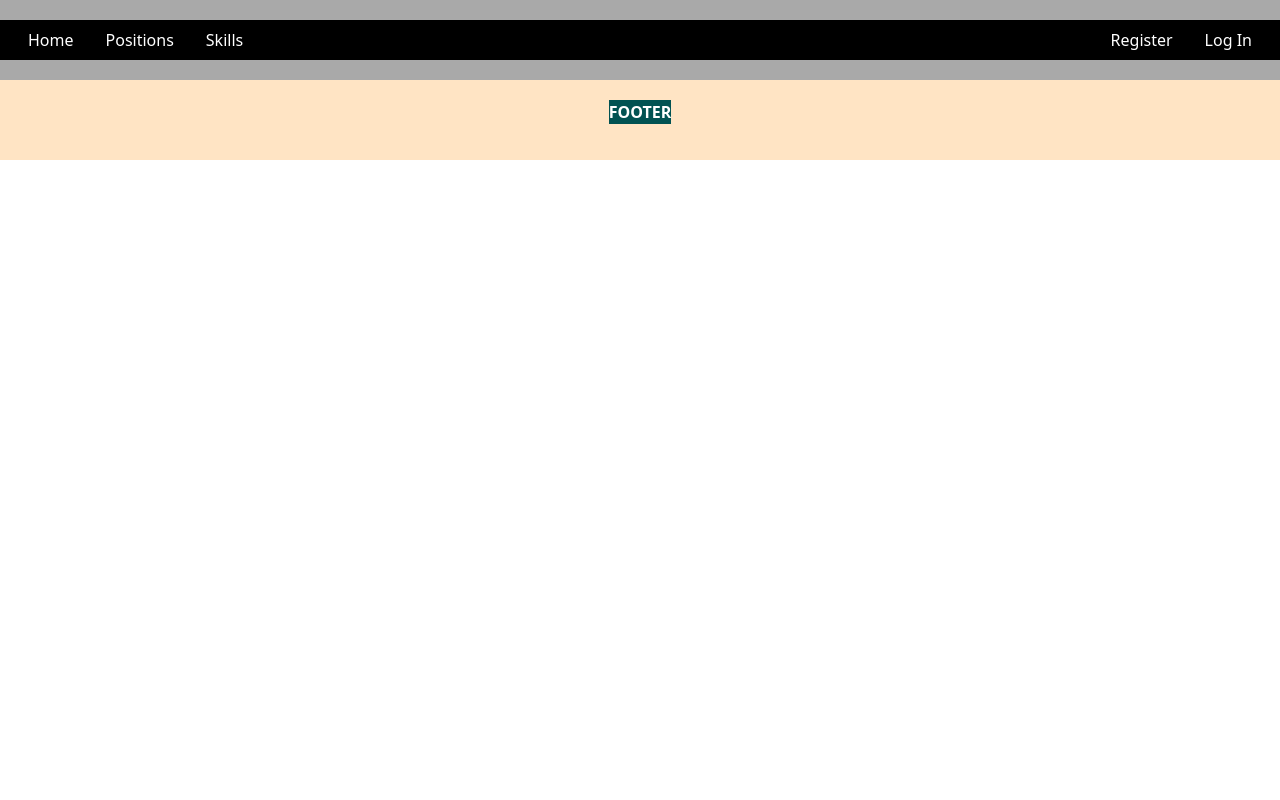
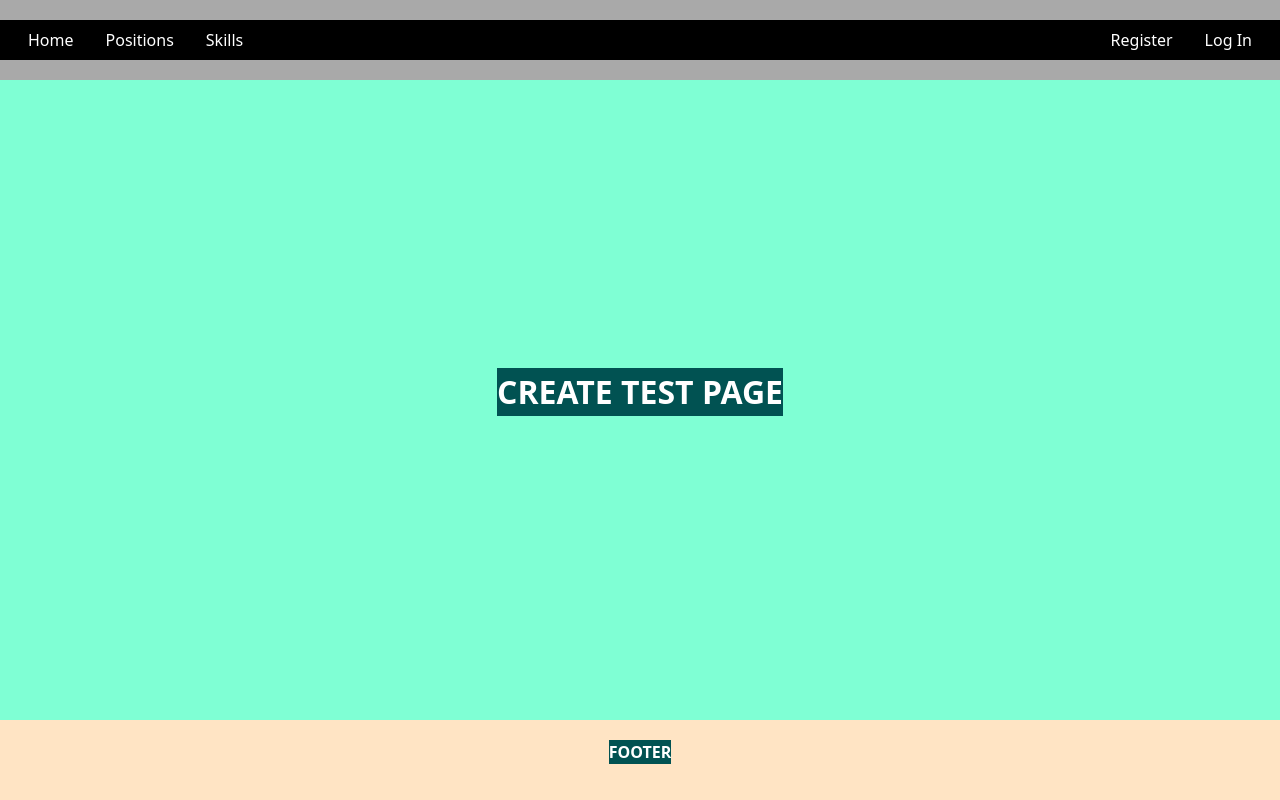
Before and after one commit to AntonioML-sc/Interview-platform-frontend, a React (Vite) app: page /test-create in a window 1280 px wide. Built offline with nearby package versions, Linux system fonts and the light colour scheme.

Commit message:
Feat(create): add create test container and route

```diff
--- a/src/App.jsx
+++ b/src/App.jsx
@@ -14,6 +14,7 @@ import RegisterCompany from './containers/Company/RegisterCompany/RegisterCompan
 import RegisterSkill from './containers/Skill/RegisterSkill/RegisterSkill'
 import Skills from './containers/Skill/Skills/Skills'
 import UpdateSkill from './containers/Skill/UpdateSkill/UpdateSkill'
+import CreateTest from './containers/SkillTest/CreateTest/CreateTest'
 
 import './App.scss'
 
@@ -36,6 +37,7 @@ function App() {
                <Route path='/skill-register' element={<RegisterSkill />} />
                <Route path='/skills' element={<Skills />} />
                <Route path='/skill-update' element={<UpdateSkill />} />
+               <Route path='/test-create' element={<CreateTest />} />
             </Routes>
             <Footer />
          </BrowserRouter>
--- /dev/null
+++ b/src/containers/SkillTest/CreateTest/CreateTest.jsx
@@ -0,0 +1,15 @@
+
+import "./CreateTest.scss"
+
+const CreateTest = () => {
+
+   return (
+      <div id="CreateTest">
+         <div className="wellcomeMessageBox">
+            <p>CREATE TEST PAGE</p>
+         </div>
+      </div>
+   )
+}
+
+export default CreateTest;
--- /dev/null
+++ b/src/containers/SkillTest/CreateTest/CreateTest.scss
@@ -0,0 +1,21 @@
+
+#CreateTest {
+   width: 100vw;
+   height: 80vh;
+   background-color: darkgrey;
+
+   .wellcomeMessageBox {
+      height: 100%;
+      background-color: aquamarine;
+      display: flex;
+      align-items: center;
+      justify-content: center;
+
+      p {
+         font-size: 2em;
+         color: white;
+         font-weight: bold;
+         background-color: rgb(1, 82, 82);
+      }
+   }
+}
```
